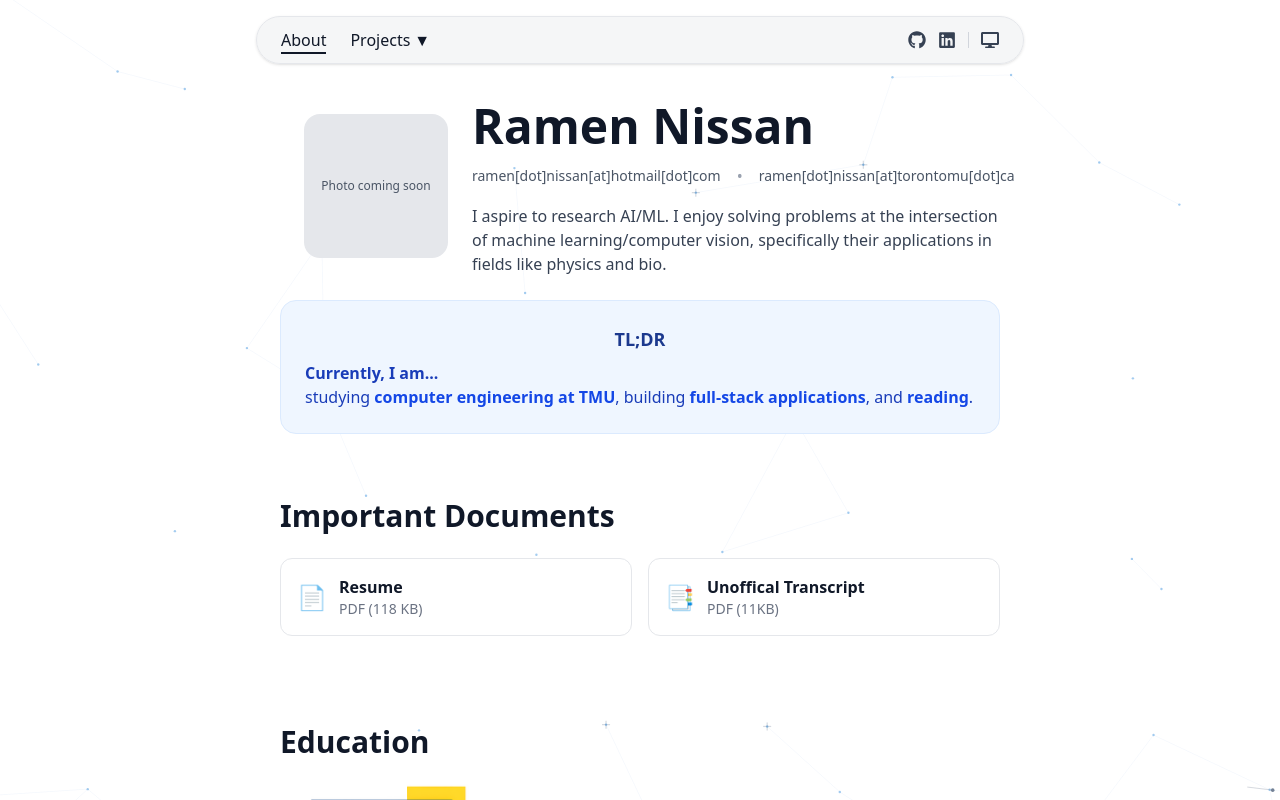
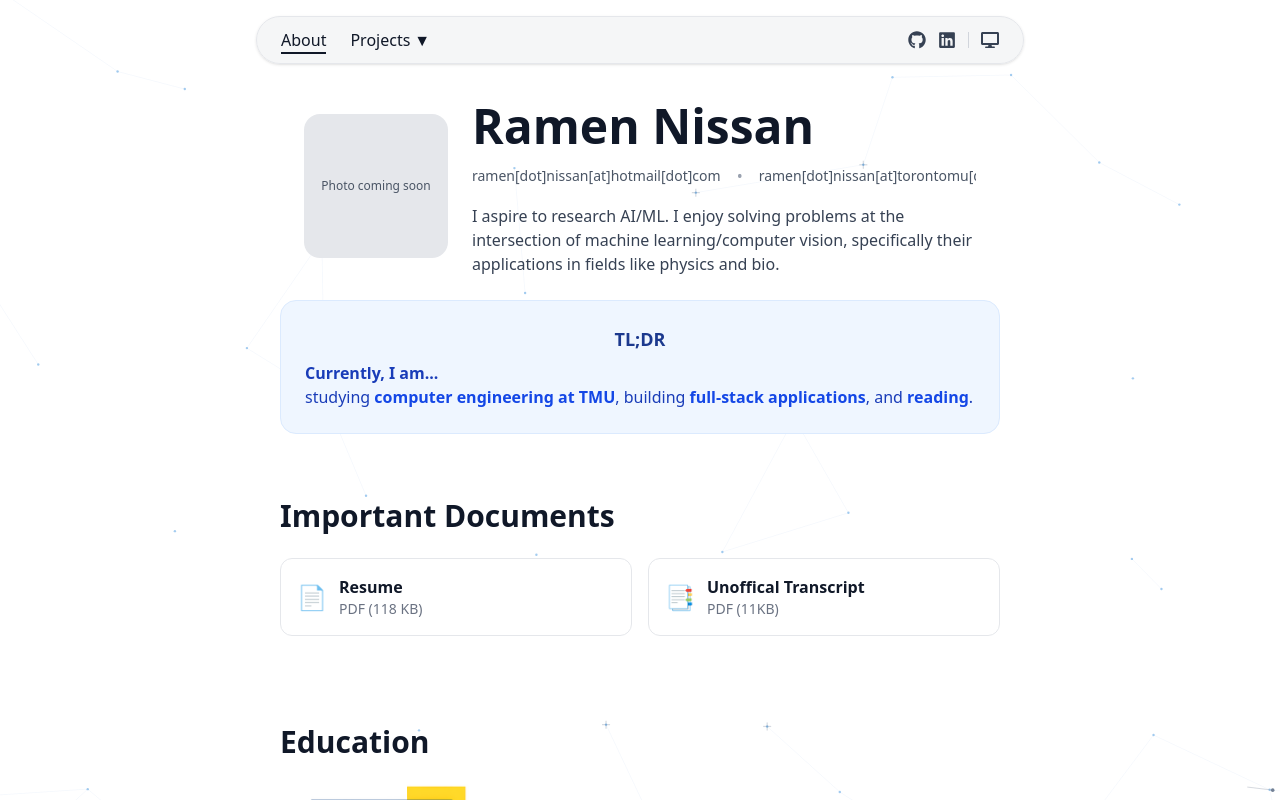
Before and after one commit to ramennissan/portfolio, a React (Vite) app: page /#/ in a window 1280 px wide. Built offline with nearby package versions, Linux system fonts and the light colour scheme.

Commit message:
UI: prevent email wrap; enlarge sidebar icons

```diff
--- a/src/components/Header.tsx
+++ b/src/components/Header.tsx
@@ -385,8 +385,8 @@ export default function Header() {
       <div className={`flex items-center ${headerMode === 'top' ? 'gap-3 h-full flex-row' : 'gap-6 flex-col w-full mt-4'}`}>
         {headerMode === 'sidebar' ? (
             <div className="flex items-center gap-3 px-3 sidebar-extras">
-            <SocialLinks sizeClass={headerMode === 'sidebar' ? 'text-xl' : 'text-lg'} />
-            <ThemeToggle sizeClass={headerMode === 'sidebar' ? 'text-xl' : 'text-lg'} />
+            <SocialLinks sizeClass={headerMode === 'sidebar' ? 'text-2xl' : 'text-lg'} />
+            <ThemeToggle sizeClass={headerMode === 'sidebar' ? 'text-2xl' : 'text-lg'} />
           </div>
         ) : (
           <>
--- a/src/components/about/Hero.tsx
+++ b/src/components/about/Hero.tsx
@@ -5,9 +5,9 @@ export default function Hero() {
         <div className="flex-shrink-0 w-36 h-36 rounded-2xl bg-gray-200 dark:bg-gray-800 flex items-center justify-center">
           <span className="text-center text-xs text-gray-600 dark:text-gray-300 px-2">Photo coming soon</span>
         </div>
-        <div>
+        <div className="min-w-0">
           <h1 className="text-4xl sm:text-5xl font-extrabold text-gray-900 dark:text-white leading-tight">Ramen Nissan</h1>
-          <p className="mt-2 flex items-center gap-2 whitespace-nowrap">
+          <p className="mt-2 flex items-center gap-2 whitespace-nowrap overflow-x-auto">
             <a href="mailto:ramen.nissan@hotmail.com" className="text-sm text-gray-600 dark:text-gray-300 hover:text-gray-800 dark:hover:text-gray-100 hover:underline">ramen[dot]nissan[at]hotmail[dot]com</a>
             <span className="mx-2 text-gray-400">•</span>
             <a href="mailto:ramen.nissan@torontomu.ca" className="text-sm text-gray-600 dark:text-gray-300 hover:text-gray-800 dark:hover:text-gray-100 hover:underline">ramen[dot]nissan[at]torontomu[dot]ca</a>
```
